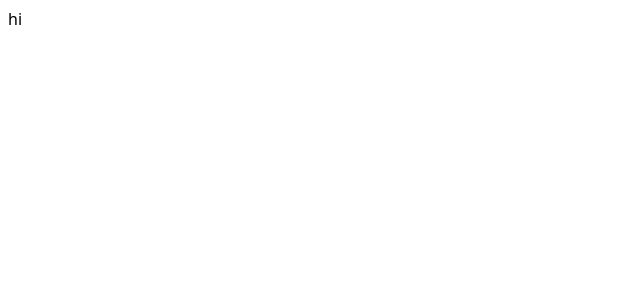
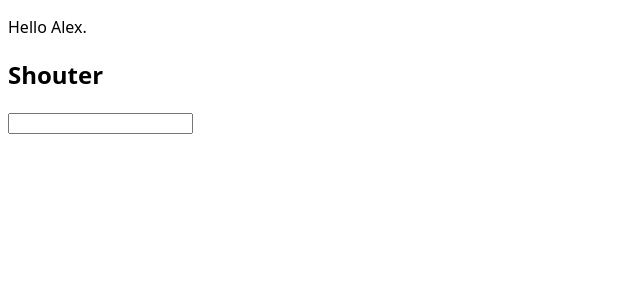
Before and after one commit to AlexPD93/react-challenge, a React (Vite) app: page / in a window 1280 px wide. Shown: the top 300 px of the page, without its empty margins (0-640 px from the left). Built offline with nearby package versions, Linux system fonts and the light colour scheme.

Commit message:
Complete challenge 1 and 2

```diff
--- a/challenge/App.tsx
+++ b/challenge/App.tsx
@@ -1,5 +1,13 @@
+import Greeting from "./Greeting";
+import Shouter from "./Shouter";
+
 function App() {
-  return <main>hi</main>;
+  return (
+    <div>
+      <Greeting name="Alex" />
+      <Shouter />
+    </div>
+  );
 }
 
 export default App;
--- /dev/null
+++ b/challenge/Greeting.tsx
@@ -0,0 +1,9 @@
+interface Props {
+  name: string;
+}
+
+function Greeting(props: Props) {
+  return <p>Hello {props.name}.</p>;
+}
+
+export default Greeting;
--- /dev/null
+++ b/challenge/Shouter.tsx
@@ -0,0 +1,24 @@
+import { useState } from "react";
+
+function Shouter() {
+  const [input, setInput] = useState("");
+
+  function displayInput(value: string) {
+    setInput(value);
+  }
+
+  return (
+    <div>
+      <h2>Shouter</h2>
+      <input
+        type="text"
+        id={"1"}
+        value={input}
+        onChange={(e) => displayInput(e.target.value)}
+      />
+      <output>{input.toUpperCase()}</output>
+    </div>
+  );
+}
+
+export default Shouter;
```
Also changed, not shown: 1 other file (tests, documents, lock files or other folders).
